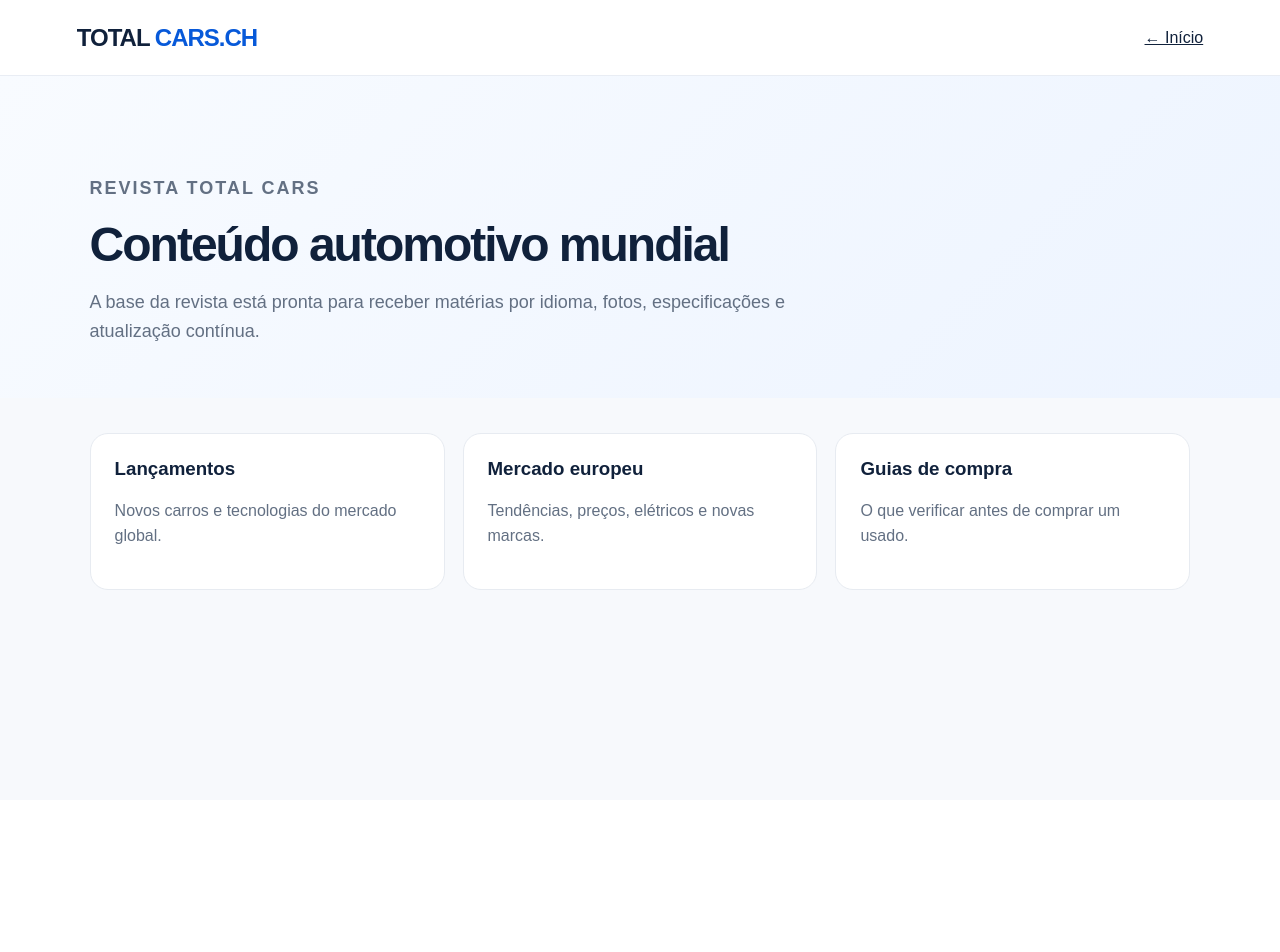
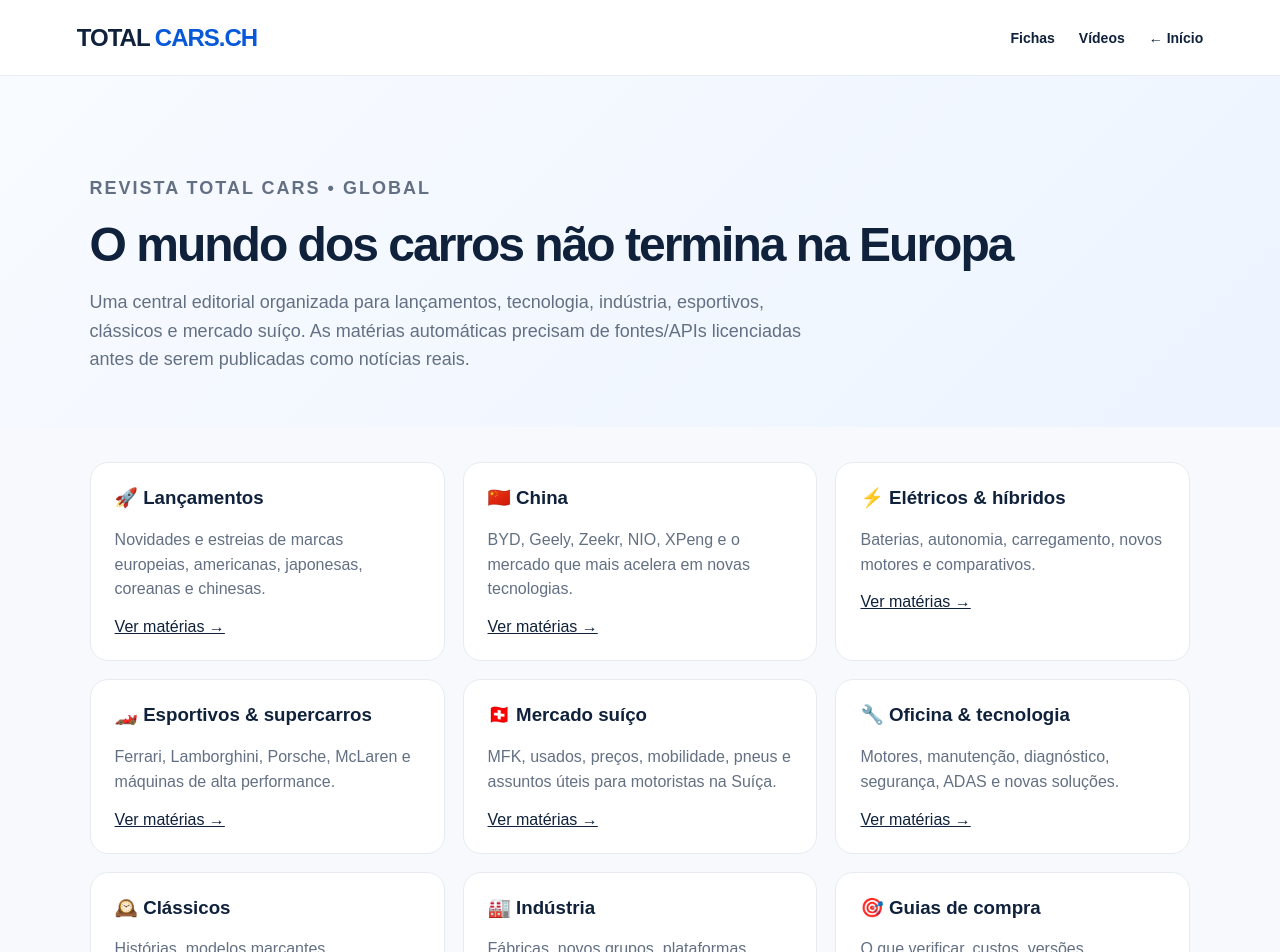
Before and after one commit to ricardobrojek-collab/Total-cars-, a Next.js app: page /revista in a window 1280 px wide. Shown: the top 952 px of the page. Before the commit the page ends 800 px from the top, so only its background shows below. Built offline with nearby package versions, Linux system fonts and the light colour scheme.

Commit message:
Expand Total Cars global magazine sections

```diff
--- a/app/revista/page.js
+++ b/app/revista/page.js
@@ -1 +1,13 @@
-const items=[["Lançamentos","Novos carros e tecnologias do mercado global."],["Mercado europeu","Tendências, preços, elétricos e novas marcas."],["Guias de compra","O que verificar antes de comprar um usado."]]; export default function Page(){return <main className="simplePage"><header className="top"><a className="brand brandLink" href="/">TOTAL <b>CARS</b><span>.CH</span></a><a href="/">← Início</a></header><section className="simpleHero"><p className="eyebrow">REVISTA TOTAL CARS</p><h1>Conteúdo automotivo mundial</h1><p>A base da revista está pronta para receber matérias por idioma, fotos, especificações e atualização contínua.</p></section><section className="cardsList">{items.map(([t,d])=><article className="infoCard" key={t}><h3>{t}</h3><p>{d}</p></article>)}</section></main>}
+const sections=[
+["🚀 Lançamentos","Novidades e estreias de marcas europeias, americanas, japonesas, coreanas e chinesas."],
+["🇨🇳 China","BYD, Geely, Zeekr, NIO, XPeng e o mercado que mais acelera em novas tecnologias."],
+["⚡ Elétricos & híbridos","Baterias, autonomia, carregamento, novos motores e comparativos."],
+["🏎️ Esportivos & supercarros","Ferrari, Lamborghini, Porsche, McLaren e máquinas de alta performance."],
+["🇨🇭 Mercado suíço","MFK, usados, preços, mobilidade, pneus e assuntos úteis para motoristas na Suíça."],
+["🔧 Oficina & tecnologia","Motores, manutenção, diagnóstico, segurança, ADAS e novas soluções."],
+["🕰️ Clássicos","Histórias, modelos marcantes, colecionáveis e restauração."],
+["🏭 Indústria","Fábricas, novos grupos, plataformas, motores e movimentos do setor."],
+["🎯 Guias de compra","O que verificar, custos, versões, problemas conhecidos e comparações."],
+["🌍 Mundo","Europa, América, Ásia, Oriente Médio e os fatos automotivos mais relevantes."]
+];
+export default function Page(){return <main className="simplePage"><header className="top"><a className="brand brandLink" href="/">TOTAL <b>CARS</b><span>.CH</span></a><nav><a href="/fichas">Fichas</a><a href="/videos">Vídeos</a><a href="/">← Início</a></nav></header><section className="simpleHero"><p className="eyebrow">REVISTA TOTAL CARS • GLOBAL</p><h1>O mundo dos carros não termina na Europa</h1><p>Uma central editorial organizada para lançamentos, tecnologia, indústria, esportivos, clássicos e mercado suíço. As matérias automáticas precisam de fontes/APIs licenciadas antes de serem publicadas como notícias reais.</p></section><section className="cardsList">{sections.map(([t,d])=><article className="infoCard" key={t}><h3>{t}</h3><p>{d}</p><a href={"/revista?tema="+encodeURIComponent(t)}>Ver matérias →</a></article>)}</section></main>}
```
